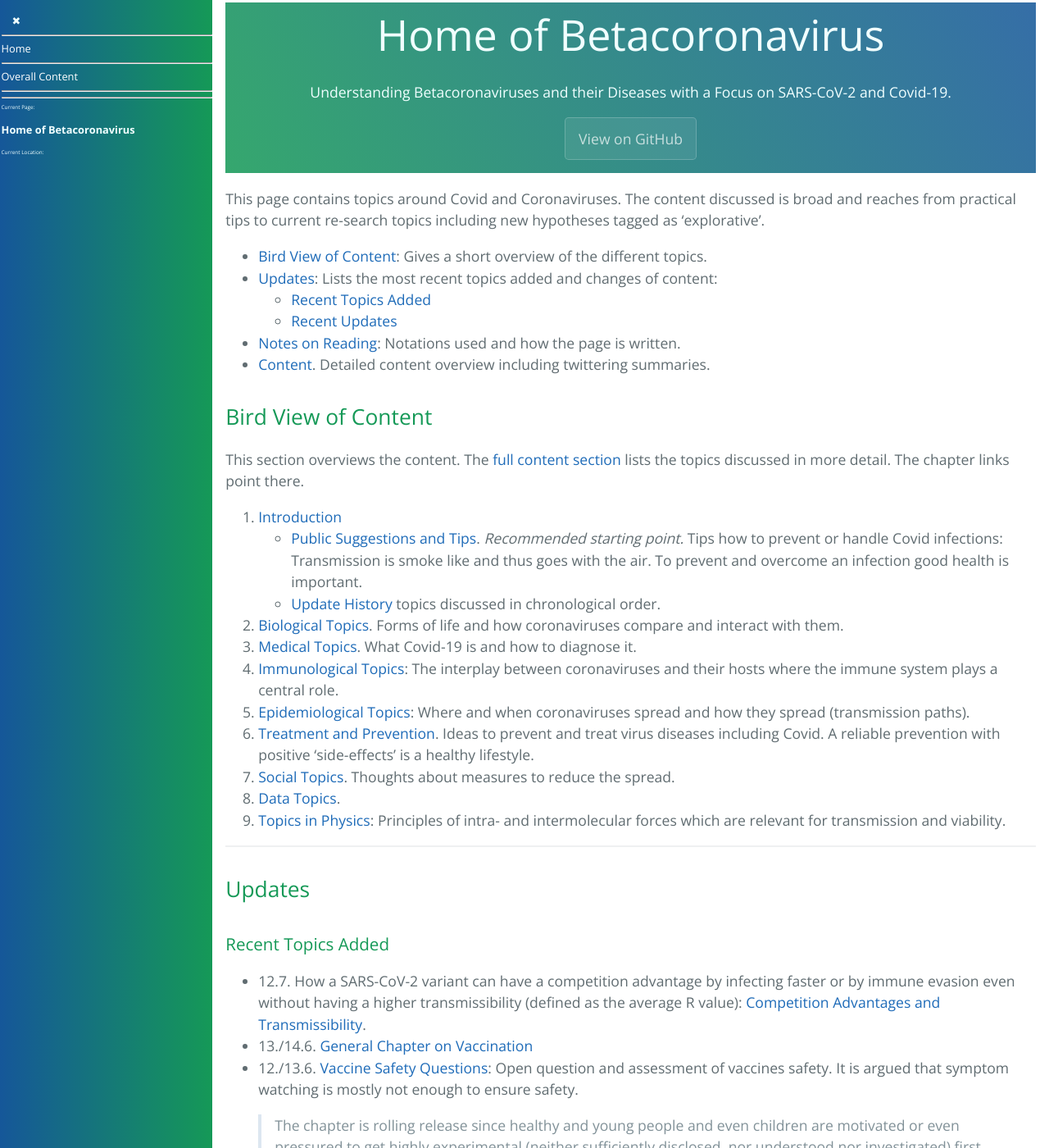
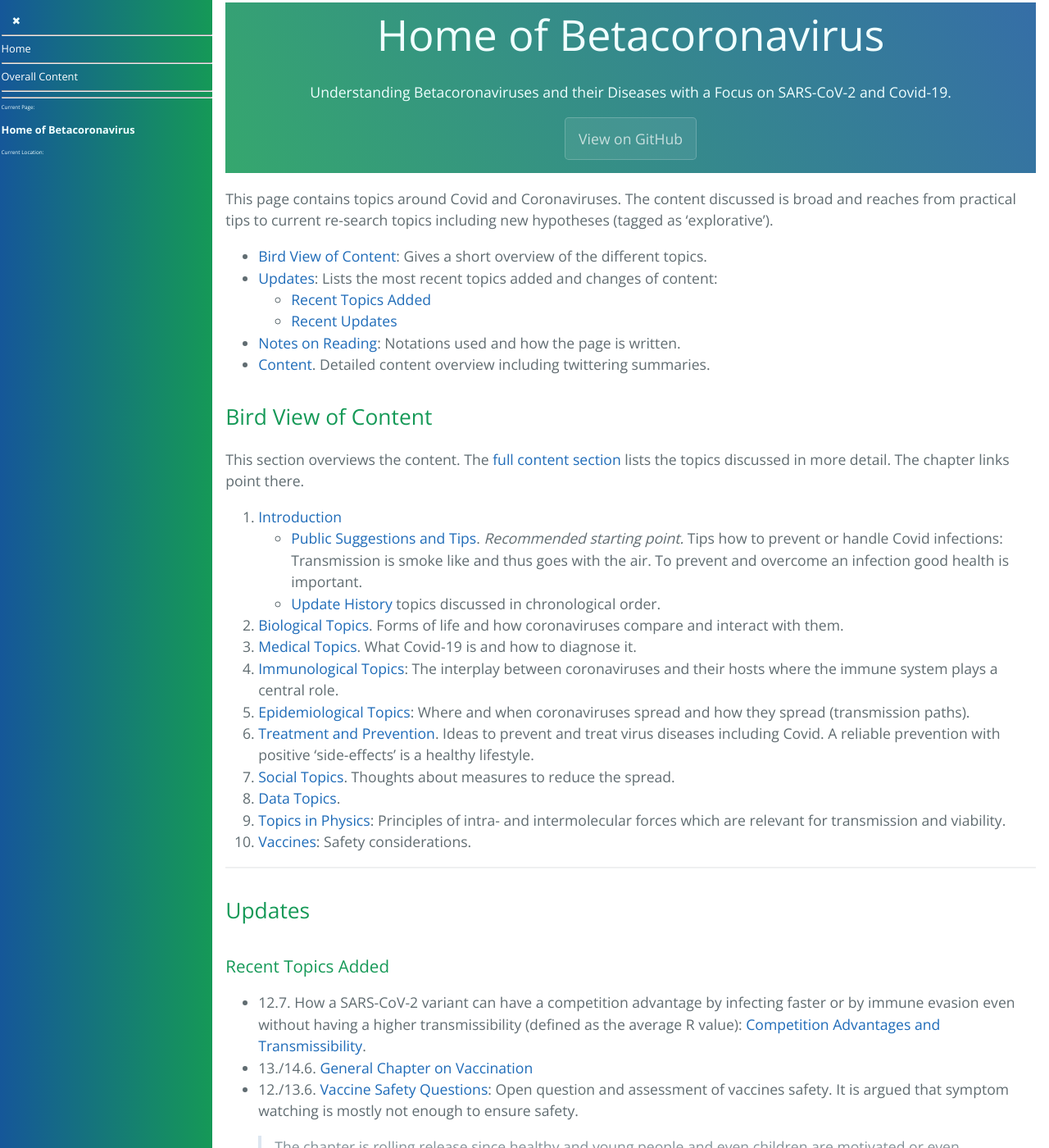
Before and after one commit to forestgrape/coronavirus, a Jekyll site: the page built from index.md, in a window 1280 px wide and 1400 px high. Shown: the whole window at 82% size. Built offline with Jekyll 4.4.1, drawn with Linux system fonts in a browser that asks for light colours; our own code applies the rules of GitHub Pages for plain Markdown files.

Commit message:
Update index.md

```diff
--- a/index.md
+++ b/index.md
@@ -6,7 +6,8 @@ home: true
 
 # Understanding Betacoronaviruses and their Diseases
 
-This page contains topics around Covid and Coronaviruses. The content discussed is broad and reaches from practical tips to current re-search topics including new hypotheses tagged as 'explorative'.
+This page contains topics around Covid and Coronaviruses. The content discussed is broad and reaches from practical tips to current re-search topics including new hypotheses (tagged as 'explorative').
+
 * [Bird View of Content](#bird-view-of-content): Gives a short overview of the different topics.
 * [Updates](#updates): Lists the most recent topics added and changes of content:
   * [Recent Topics Added](#recent-topics-added)
@@ -29,6 +30,7 @@ This section overviews the content. The [full content section](#content) lists t
 7. [Social Topics](#social-topics). Thoughts about measures to reduce the spread.
 8. [Data Topics](#data-topics).
 9. [Topics in Physics](#physical-topics): Principles of intra- and intermolecular forces which are relevant for transmission and viability.
+10. [Vaccines](#vaccines): Safety considerations.
 
 ---
 
```
